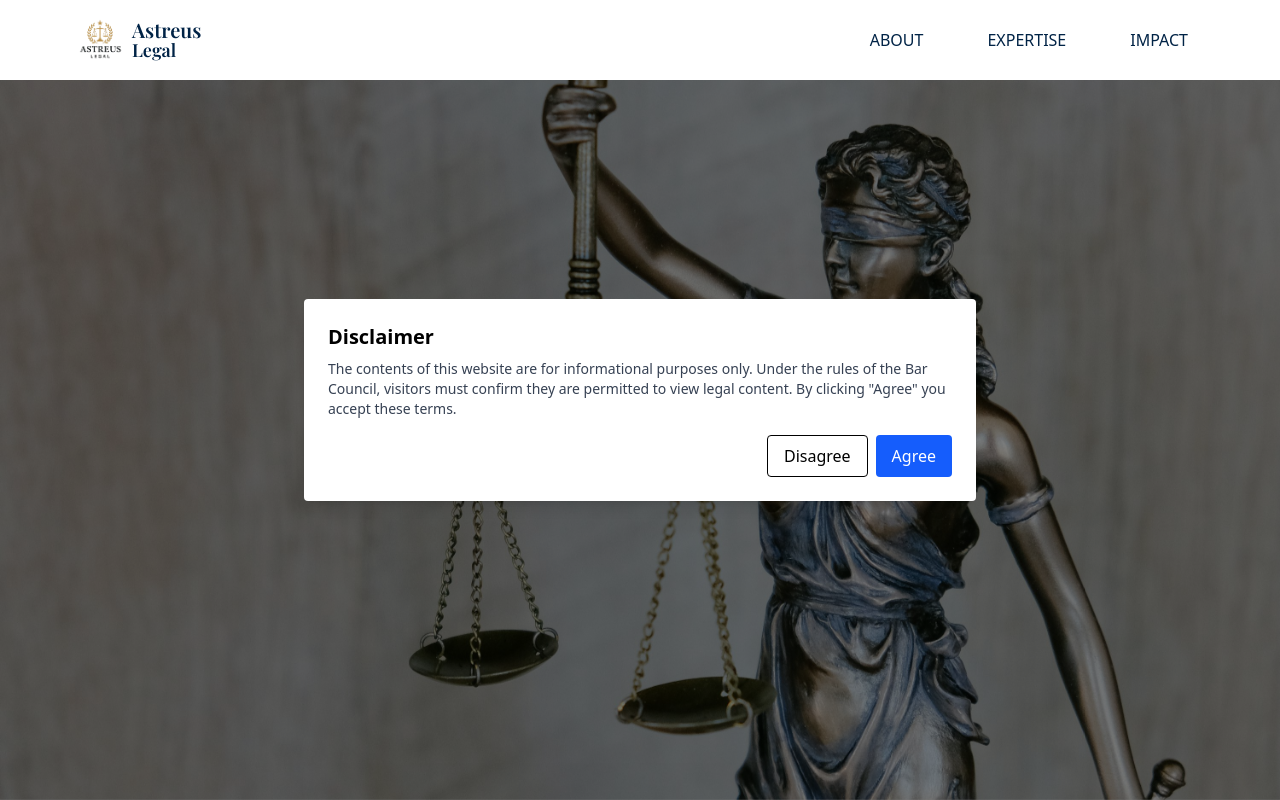
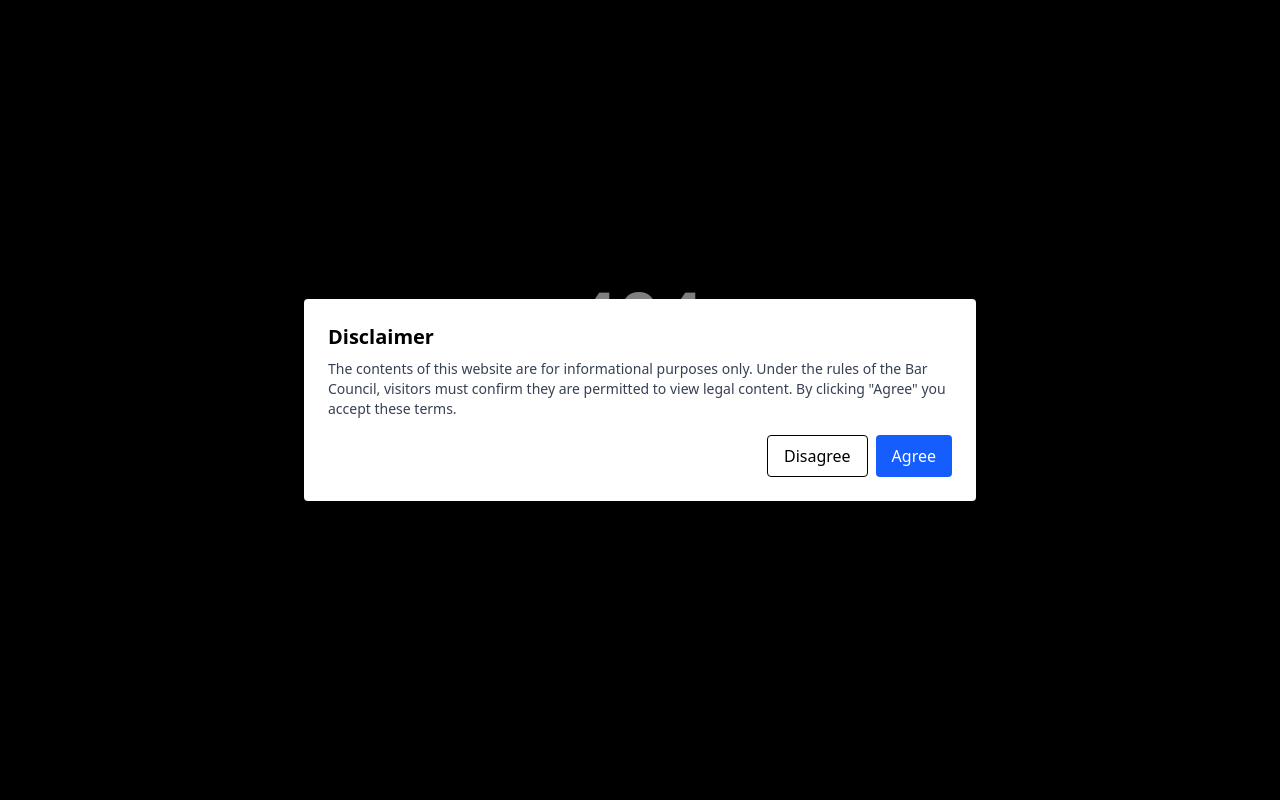
Before and after one commit to ashishgit10/project101, a React (Vite) app: page / in a window 1280 px wide. Shown: the top 800 px of the page. Built offline with nearby package versions, Linux system fonts and the light colour scheme; a web font is replaced by a local one.

Commit message:
Not found

```diff
--- a/src/App.jsx
+++ b/src/App.jsx
@@ -49,14 +49,13 @@
           />
         )}
         <Routes>
-          <Route path="/" element={<Home />} />
+{/*           <Route path="/" element={<Home />} />
           <Route path="/expertise" element={<Expertise />} />
           <Route path="/peoplepage" element={<PeoplePage />} />
           <Route path="/impact" element={<Impact />} />
-       {/*    <Route path="/resources" element={<Resource />} /> */}
-            <Route path="/expertise/details" element={<ExpertiseDetailPage />} />
+                  <Route path="/expertise/details" element={<ExpertiseDetailPage />} />
                   <Route path="/advocate/:id" element={<PeopleProfile />} />
-                    <Route path="/info" element={<Terms />} />
+                    <Route path="/info" element={<Terms />} /> */}
           <Route path="*" element={<NotFound />} />
         </Routes>
       </main>
--- a/src/pages/NotFound.jsx
+++ b/src/pages/NotFound.jsx
@@ -1,23 +1,31 @@
 import React from "react";
 import { Link } from "react-router-dom";
-import logo from '../assets/logo.png'
+
 export default function NotFound() {
   return (
-        <div className="flex flex-col items-center justify-center h-screen bg-white text-center px-4">
-            <img src={logo} className="w-32 h-32" />
-            <h1 className="text-6xl font-bold text-[#004b87] mb-4">404</h1>
-            <h2 className="text-2xl font-semibold text-gray-800 mb-2">
+    <div className="flex flex-col items-center justify-center h-screen bg-black text-white text-center px-6">
+
+      <h1 className="text-7xl font-extrabold tracking-wide mb-4">
+        404
+      </h1>
+
+      <h2 className="text-2xl md:text-3xl font-semibold mb-3">
         Page Not Found
       </h2>
-            <p className="text-gray-600 mb-6">
-                The page you’re looking is under Development
+
+      <p className="text-gray-400 max-w-md mb-8">
+        The page you are looking for doesn’t exist or has been temporarily
+        disabled. If you believe this is an error, please contact the developer.
       </p>
-            <Link
+
+    {/*   <Link
         to="/"
-                className="px-6 py-3 border border-[#004b87] text-[#004b87] rounded hover:bg-[#004b87] hover:text-white transition"
+        className="px-8 py-3 border border-white text-white rounded-md
+                   hover:bg-white hover:text-black transition duration-300"
       >
-                Back to Home
-            </Link>
+        Go Back Home
+      </Link> */}
+
     </div>
   );
 }
```
Lines whose indentation alone changed are shown as unchanged.
